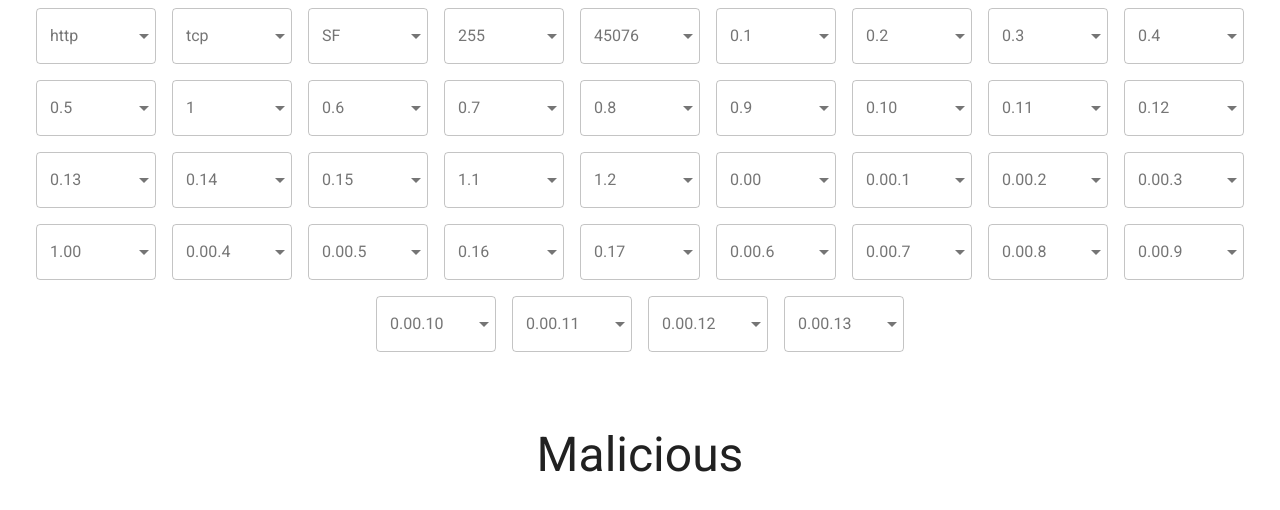
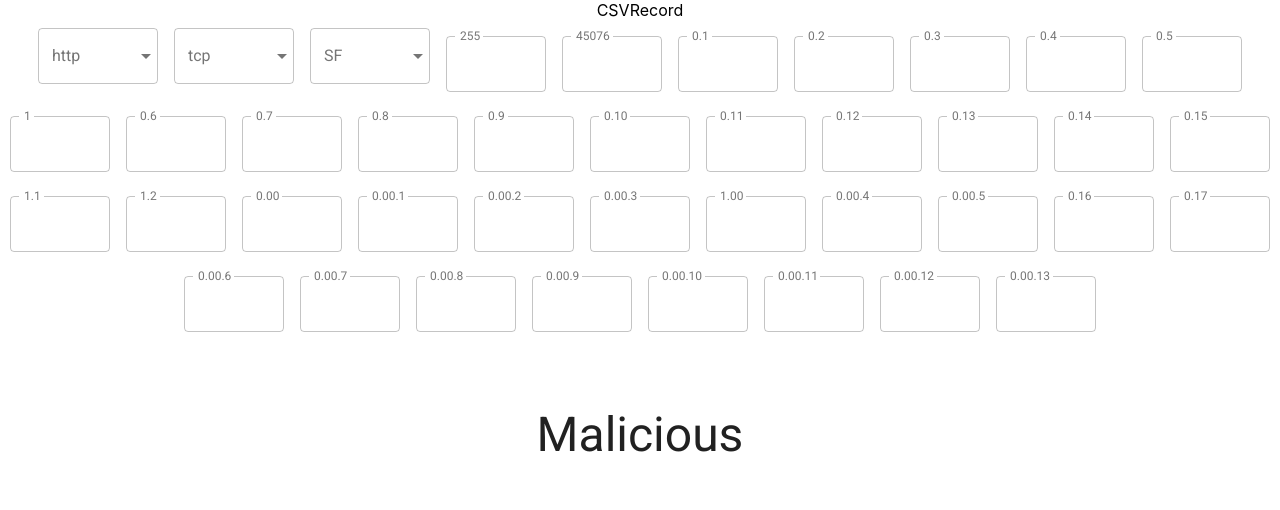
Before and after one commit to sapienscube/intrusion-detection-system-web-client, a React (Create React App) app: page / in a window 1280 px wide. Shown: the top 510 px of the page. Built offline with nearby package versions, Linux system fonts and the light colour scheme.

Commit message:
Change Selects to TextField type='number' in Feature

```diff
--- a/src/App.js
+++ b/src/App.js
@@ -2,11 +2,13 @@ import React from "react";
 import { Grid, Button } from "@material-ui/core";
 import Feature from "./Feature";
 import Attack from "./Attack";
+import CSVRecord from "./CSVRecord";
 
 function App() {
   return (
     <div className="App">
       <Grid container direction="column" alignItems="center" spacing={36}>
+        <CSVRecord />
         <Feature />
         <div style={{ padding: "70px" }}>
           <Attack value={1} />
--- /dev/null
+++ b/src/CSVRecord.js
@@ -0,0 +1,7 @@
+import React from "react";
+
+function CSVRecord() {
+  return <div>CSVRecord</div>;
+}
+
+export default CSVRecord;
--- a/src/Feature.js
+++ b/src/Feature.js
@@ -1,6 +1,7 @@
 import React from "react";
 import { Grid } from "@material-ui/core";
 import SimpleSelect from "./material-ui/SimpleSelect";
+import OutlinedTextFields from "./material-ui/OutlinedTextFields";
 
 const features = {
   categorical: [
@@ -151,10 +152,12 @@ function Feature() {
         <SimpleSelect title={feature.title} values={feature.values} />
       ))}
       {features.numerical.titles.map(title => (
-        <SimpleSelect title={title} values={features.numerical.values} />
+        <OutlinedTextFields title={title} />
       ))}
     </Grid>
   );
 }
 
+// title={title} values={features.numerical.values}
+
 export default Feature;
--- /dev/null
+++ b/src/material-ui/OutlinedTextFields.js
@@ -0,0 +1,50 @@
+import React from "react";
+import {
+  TextField,
+  withStyles,
+  createMuiTheme,
+  MuiThemeProvider
+} from "@material-ui/core";
+
+const theme = createMuiTheme({});
+
+const styles = {
+  textField: {
+    marginLeft: theme.spacing.unit,
+    marginRight: theme.spacing.unit,
+    width: "100px"
+  }
+};
+
+function OutlinedTextFields(props) {
+  const { classes, title } = props;
+  const [values, setValues] = React.useState({
+    name: "Cat in the Hat",
+    age: "",
+    multiline: "Controlled",
+    currency: "EUR"
+  });
+  const handleChange = name => event => {
+    setValues({ ...values, [name]: event.target.value });
+  };
+
+  return (
+    <div>
+      <TextField
+        id="outlined-number"
+        label={title}
+        value={values.age}
+        onChange={handleChange("age")}
+        type="number"
+        className={classes.textField}
+        InputLabelProps={{
+          shrink: true
+        }}
+        margin="normal"
+        variant="outlined"
+      />
+    </div>
+  );
+}
+
+export default withStyles(styles)(OutlinedTextFields);
```
